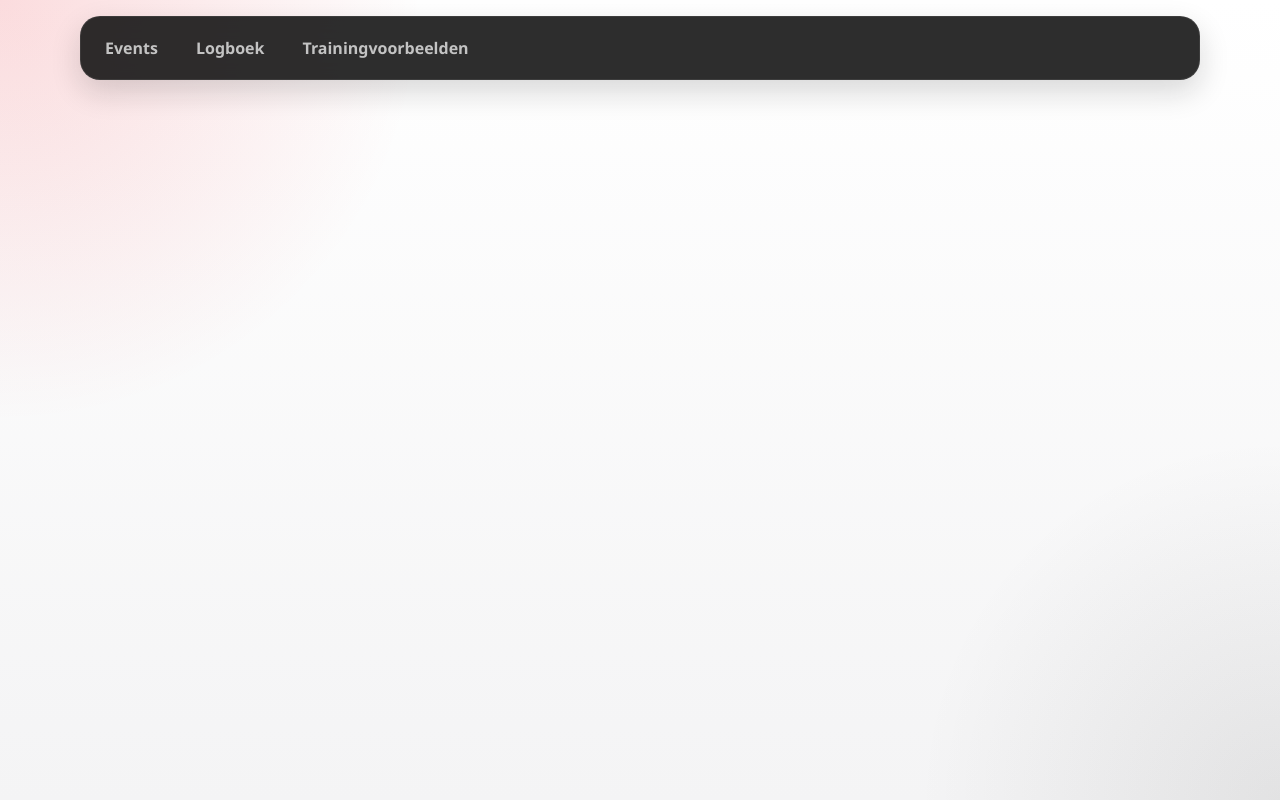
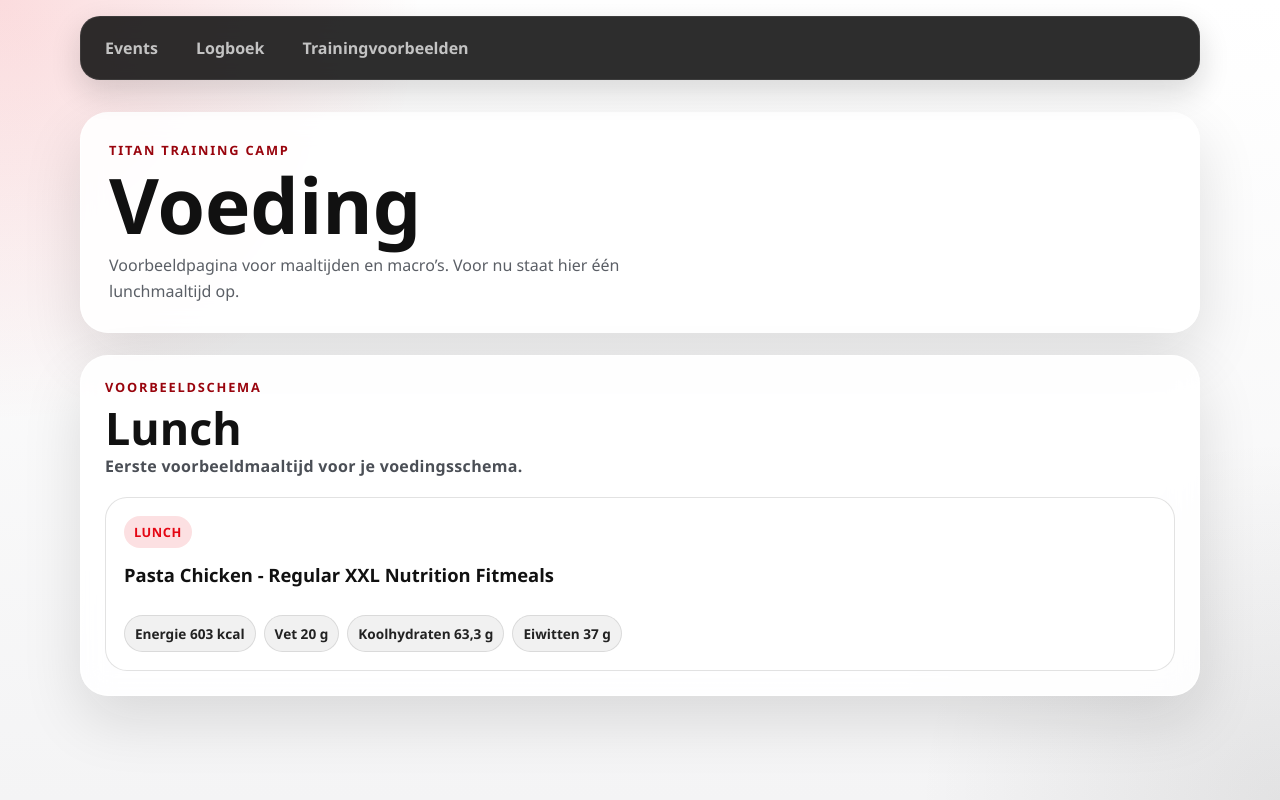
Before and after one commit to larsdouweschuitema/titanlog, a Nuxt app: page /voeding in a window 1280 px wide. Built offline with nearby package versions, Linux system fonts and the light colour scheme.

Commit message:
Add nutrition example page

```diff
--- /dev/null
+++ b/pages/voeding.vue
@@ -0,0 +1,52 @@
+<script setup lang="ts">
+const meals = [
+  {
+    title: 'Lunch',
+    mealName: 'Pasta Chicken - Regular XXL Nutrition Fitmeals',
+    calories: '603 kcal',
+    fat: '20 g',
+    carbs: '63,3 g',
+    protein: '37 g'
+  }
+] as const
+</script>
+
+<template>
+  <main class="page-shell">
+    <section class="hero-card">
+      <p class="eyebrow">Titan Training Camp</p>
+      <h1>Voeding</h1>
+      <p class="overview-intro">
+        Voorbeeldpagina voor maaltijden en macro’s. Voor nu staat hier één lunchmaaltijd op.
+      </p>
+    </section>
+
+    <section class="week-section">
+      <div class="section-header">
+        <div>
+          <p class="section-kicker">Voorbeeldschema</p>
+          <h2 class="week-title">Lunch</h2>
+          <p class="week-range">Eerste voorbeeldmaaltijd voor je voedingsschema.</p>
+        </div>
+      </div>
+
+      <div class="day-grid">
+        <article
+          v-for="meal in meals"
+          :key="meal.mealName"
+          class="day-card training-example-card"
+        >
+          <span class="event-status-chip">{{ meal.title }}</span>
+          <h3>{{ meal.mealName }}</h3>
+
+          <div class="metric-row">
+            <span class="metric-pill">Energie {{ meal.calories }}</span>
+            <span class="metric-pill">Vet {{ meal.fat }}</span>
+            <span class="metric-pill">Koolhydraten {{ meal.carbs }}</span>
+            <span class="metric-pill">Eiwitten {{ meal.protein }}</span>
+          </div>
+        </article>
+      </div>
+    </section>
+  </main>
+</template>
```
